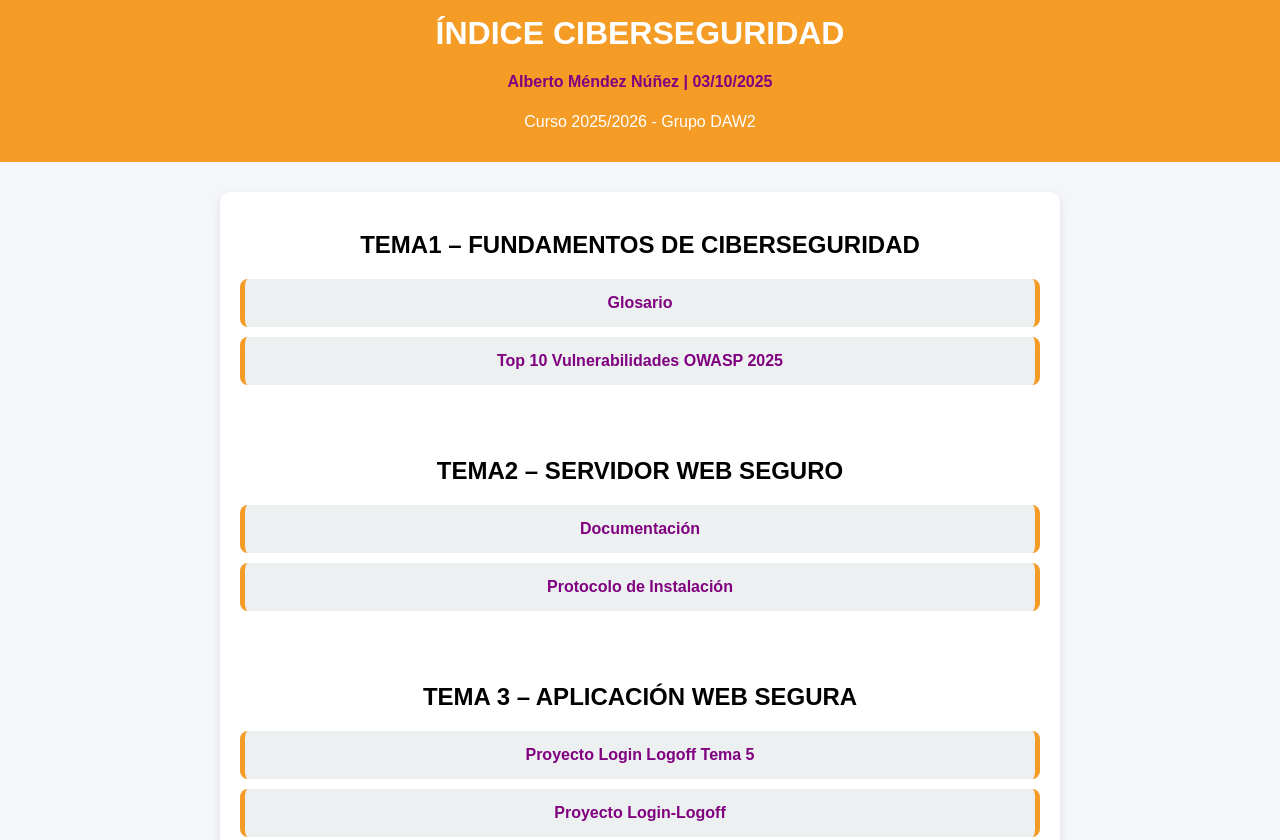
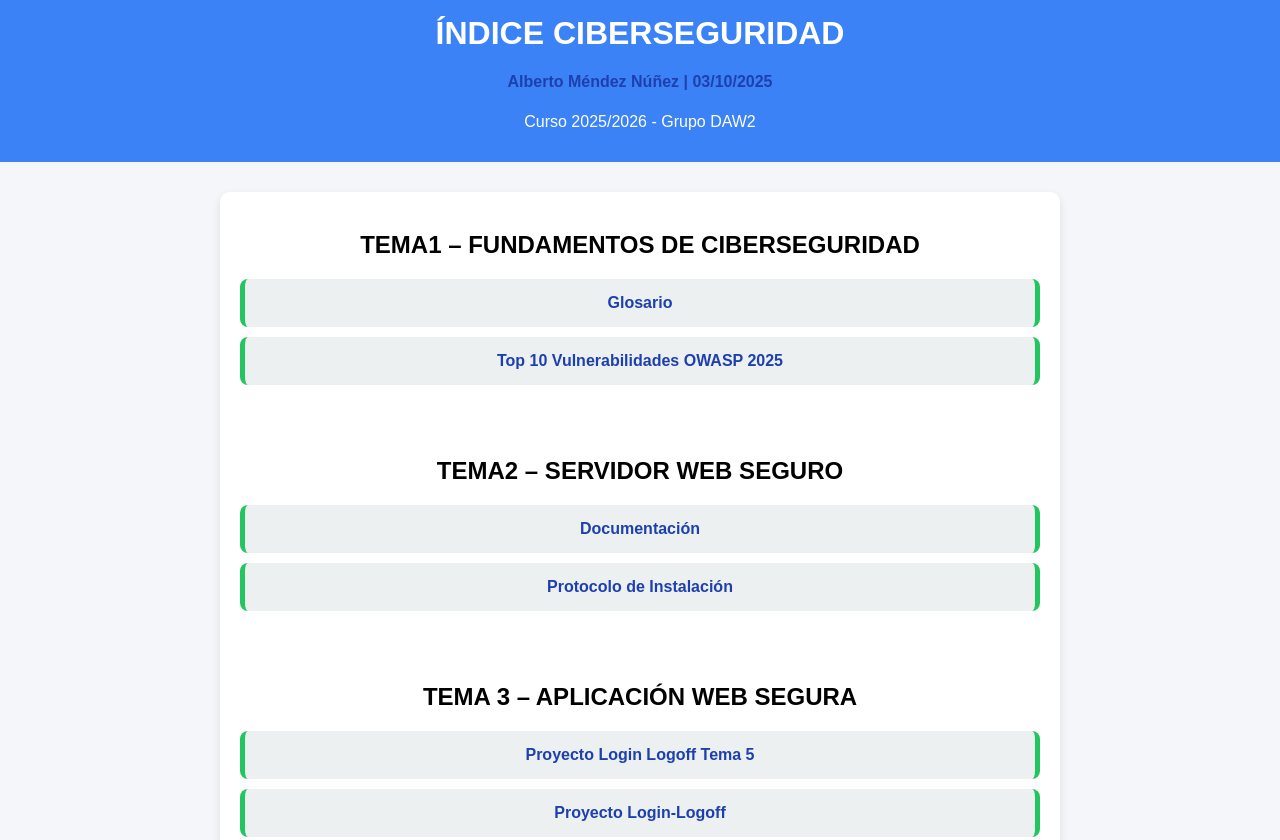
Before and after one commit to MN-Alberto/AMNCIBProyectoCIB, a plain HTML site: page index.html in a window 1280 px wide. Shown: the top 840 px of the page. Drawn offline with Linux system fonts and the light colour scheme.

Commit message:
Fix: Se modificó la apariencia del index
Fix: Se modificó la apariencia del index

```diff
--- a/index.html
+++ b/index.html
@@ -11,7 +11,7 @@
             padding: 0;
         }
         header {
-            background: #F59C27;
+            background: #3B82F6;
             color: white;
             padding: 15px;
             text-align: center;
@@ -35,8 +35,8 @@
             background: #ecf0f1;
             margin: 10px 0;
             padding: 15px;
-            border-left: 5px solid #F59C27;
-            border-right: 5px solid #F59C27;
+            border-left: 5px solid #22C55E;
+            border-right: 5px solid #22C55E;
             transition: 0.3s;
 	    border-radius:8px;
         }
@@ -50,7 +50,7 @@
 
         footer{
             margin: auto;
-            background-color: #F59C27;
+            background-color: #3B82F6;
             text-align: center;
             height: 150px;
 	    color: white;
@@ -65,7 +65,7 @@
 	}
         a{
             text-decoration: none;
-            color:purple;
+            color:#1E40AF;
         }
 
     </style>
@@ -73,7 +73,7 @@
 <body>
     <header>
         <h1><b>ÍNDICE CIBERSEGURIDAD</b></h1>
-        <h4><a href="../../index.html">Alberto Méndez Núñez | 03/10/2025</a></h4>
+        <h4><b><a href="../../index.html">Alberto Méndez Núñez | 03/10/2025</a></b></h4>
         <p>Curso 2025/2026 - Grupo DAW2</p>
     </header>
     <main>
```
